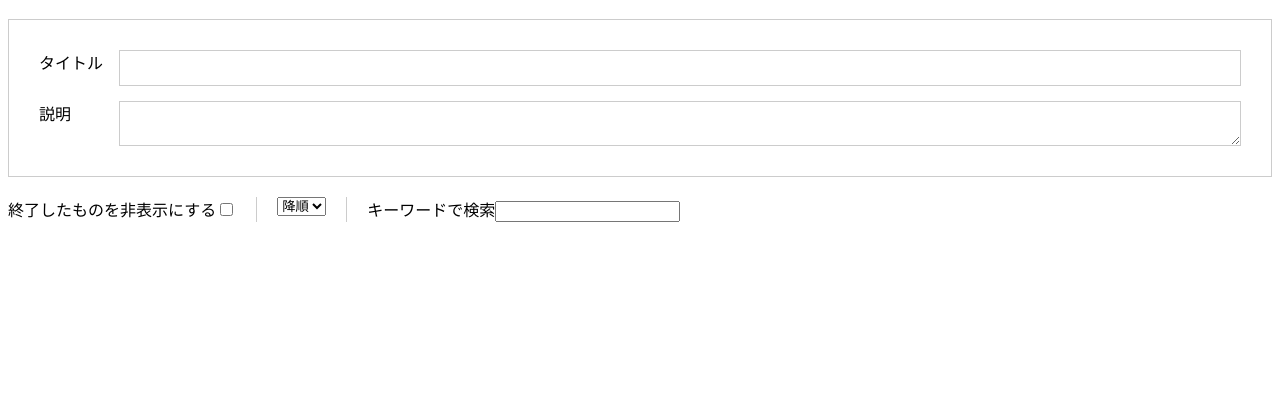
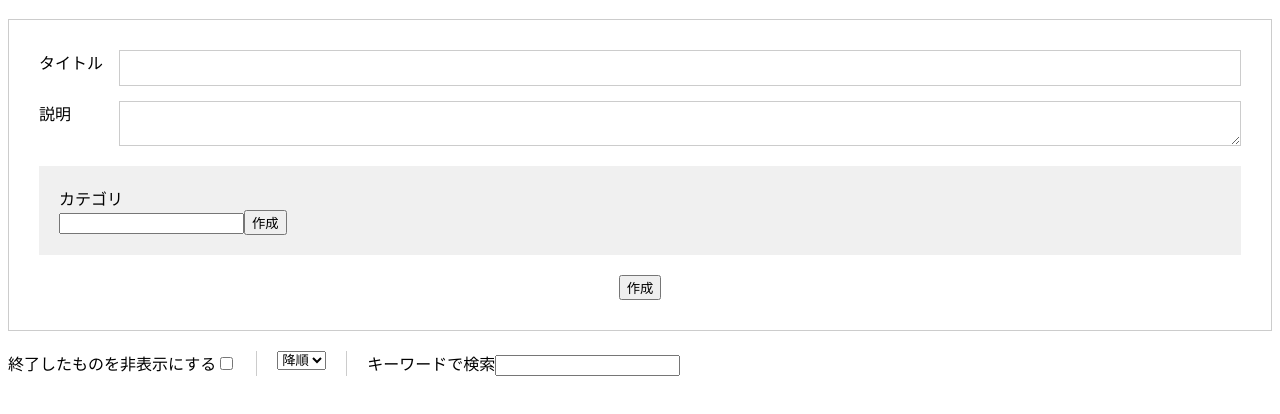
Before and after one commit to nakajinbee/vue_study, a plain HTML site: page index.html in a window 1280 px wide. Shown: the part 70-484 px from the top of the page. Drawn offline with nearby package versions, Linux system fonts and the light colour scheme.

Commit message:
add form.

```diff
--- a/app.js
+++ b/app.js
@@ -7,11 +7,32 @@ Vue.createApp({
       hideDoneTodo: false,
       searchWord: "",
       order: "desc",
+      categoryName: "",
     };
   },
   computed: {
     canCreateTodo: function () {
       return this.todoTitle !== "";
     },
+    canCreateCategory: function () {
+      return this.categoryName !== "";
+    },
+  },
+  methods: {
+    createTodo: function () {
+      if (!this.canCreateTodo) {
+        return;
+      }
+
+      this.todoTitle = "";
+      this.todoDescription = "";
+      this.todoCategories = [];
+    },
+    createCategory: function () {
+      if (!this.canCreateCategory) {
+        return;
+      }
+      this.categoryName = "";
+    },
   },
 }).mount("#app");
--- a/index.html
+++ b/index.html
@@ -12,7 +12,12 @@
       <div class="new-todo">
         <div class="new-todo-item">
           <label for="new-todo-title">タイトル</label>
-          <input v-model.trim="todoTitle" type="text" id="new-todo-title" />
+          <input
+            v-model.trim="todoTitle"
+            type="text"
+            id="new-todo-title"
+            form="form-todo"
+          />
         </div>
         <div class="new-todo-item">
           <label for="new-todo-description">説明</label>
@@ -20,7 +25,20 @@
             v-model.trim="todoDescription"
             type="text"
             id="new-todo-description"
+            form="form-todo"
           ></textarea>
+        </div>
+        <div class="new-todo-category">
+          カテゴリ
+          <form @submit.prevent="createCategory">
+            <input v-model.trim="categoryName" type="text" />
+            <button type="submit">作成</button>
+          </form>
+        </div>
+        <div class="new-todo-action">
+          <form id="form-todo" @submit.prevent="createTodo">
+            <button type="submit">作成</button>
+          </form>
         </div>
       </div>
       <div>
```
